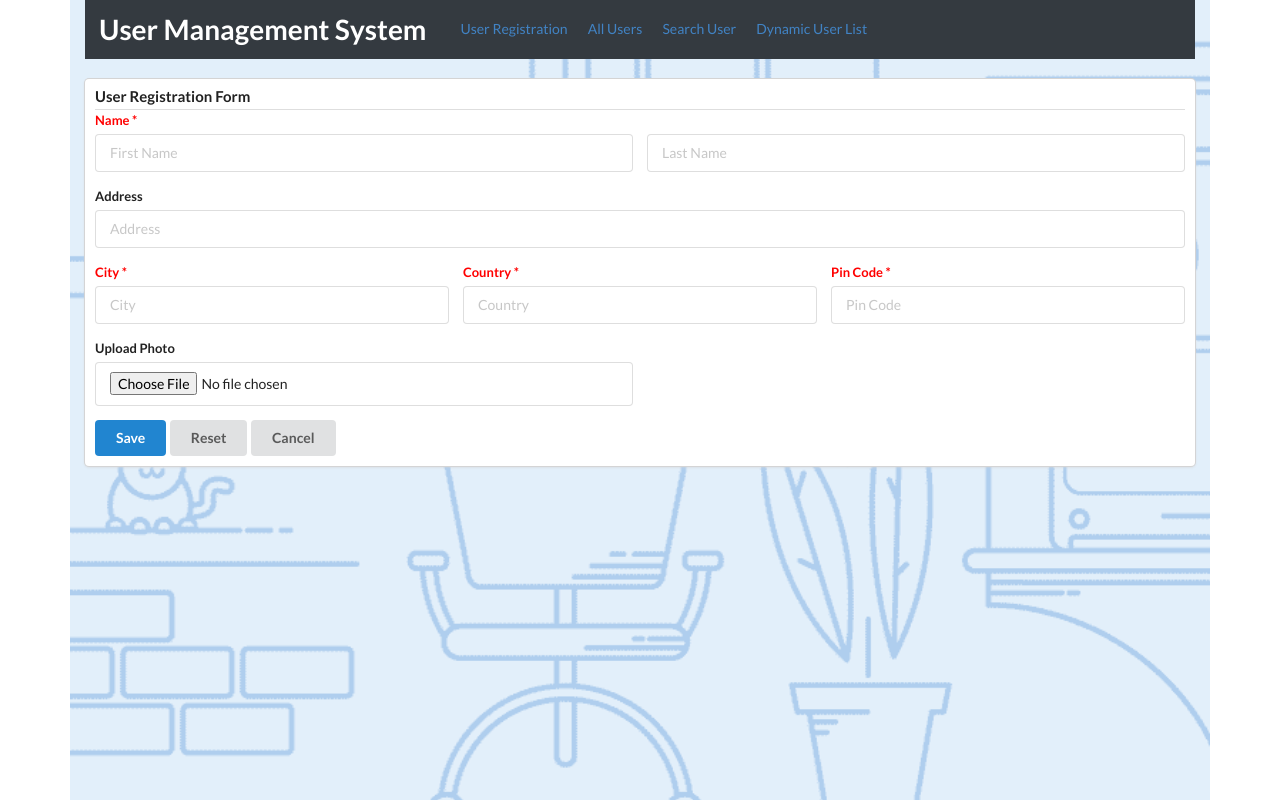
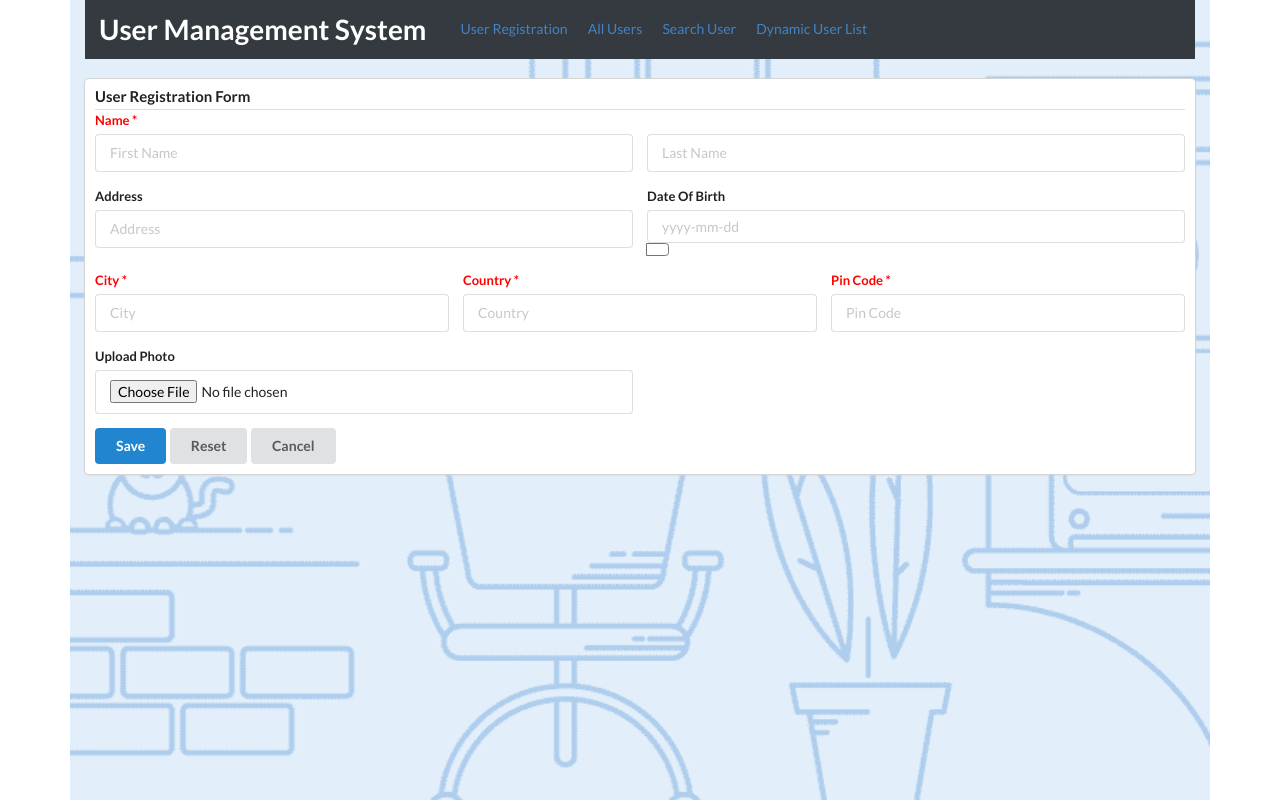
Before and after one commit to javaa-programmer/first-angular-app, an Angular app: page /registration in a window 1280 px wide. Built offline with nearby package versions, Linux system fonts and the light colour scheme.

Commit message:
Date introduced in Entry and Detail screen

```diff
--- a/src/app/userdetails.ts
+++ b/src/app/userdetails.ts
@@ -3,6 +3,7 @@ export class UserDetails {
     firstname: string;
     lastname: string;
     address: string;
+    dateofbirth: Date;
     city: string;
     country: string;
     createdBy: string;
@@ -11,12 +12,13 @@ export class UserDetails {
     profilepic: string
 
     constructor(id: number, firstname: string, lastname: string, address: string,
-                city: string, country: string, createdBy: string, creationDate: Date,
-                pincode: number, profilepic: string) {
+                dateofbirth: Date, city: string, country: string, createdBy: string,
+                creationDate: Date, pincode: number, profilepic: string) {
         this.id = id;
         this.firstname = firstname;
         this.lastname = lastname;
         this.address = address;
+        this.dateofbirth = dateofbirth;
         this.city = city;
         this.country = country;
         this.createdBy = createdBy;
--- a/src/app/userdetails/userdetails.component.html
+++ b/src/app/userdetails/userdetails.component.html
@@ -57,14 +57,23 @@
             <p>{{selectedUser.id}}</p>
           </div>
       </div>
-      <div class="row border lblformat ">
+      <div class="row lblformat">
         <div class="two columns lblformat fontbold">
           <p>Address: </p>
         </div>
-        <div class="ten columns lblformat">
-          <p>{{selectedUser.address}}</p>
+        <div class="four columns lblformat">
+          <p>{{selectedUser?.address}} </p>
         </div>
-      </div>
+        <div class="two columns lblformat fontbold">
+          <p>Date Of Birth: </p>
+        </div>
+        <div class="four columns lblformat">
+          <p>{{selectedUser?.dateofbirth | date: 'yyyy-MM-dd'}}</p>
+        </div>
+    </div>
+
+
+
       <div class="row border lblformat ">
         <div class="two columns lblformat fontbold">
           <p>City: </p>
--- a/src/app/userlist/userlist.component.html
+++ b/src/app/userlist/userlist.component.html
@@ -39,14 +39,22 @@
             <p>{{selectedUser?.id}}</p>
           </div>
       </div>
+
       <div class="row lblformat">
         <div class="two columns lblformat fontbold">
           <p>Address: </p>
         </div>
-        <div class="ten columns lblformat">
-          <p>{{selectedUser?.address}}</p>
+        <div class="four columns lblformat">
+          <p>{{selectedUser?.address}} </p>
         </div>
-      </div>
+        <div class="two columns lblformat fontbold">
+          <p>Date Of Birth: </p>
+        </div>
+        <div class="four columns lblformat">
+          <p>{{selectedUser?.dateofbirth | date: 'yyyy-MM-dd'}}</p>
+        </div>
+    </div>
+
       <div class="row lblformat ">
         <div class="two columns lblformat fontbold">
           <p>City: </p>
--- a/src/app/userregistration/userregistration.component.html
+++ b/src/app/userregistration/userregistration.component.html
@@ -14,15 +14,27 @@
             </div>
             </div>
           </div>
-          <div class="field">
-            <label>Address</label>
+          <div class="two fields">
             <div class="field">
-              <div class="field">
+                <label>Address</label>
                 <input type="text" name="address" placeholder="Address" formControlName = "address">
+            </div>
+            <div class="field">
+              <label>Date Of Birth</label>
+              <div class="input-group">
+                <input class="form-control" name="dateofbirth" placeholder="yyyy-mm-dd" formControlName="dateofbirth" ngbDatepicker #d="ngbDatepicker">
+                <div class="input-group-append">
+                  <button class="btn btn-outline-secondary calendar" (click)="d.toggle()" type="button"></button>
+                </div>
               </div>
             </div>
-          </div>
-          <div class="three fields">
+
+
+
+
+
+      </div>
+      <div class="three fields">
                 <div class="field">
                     <label style="color: red">City *</label>
                     <input type="text" name="city" placeholder="City" formControlName = "city">
@@ -60,6 +72,7 @@
           Cancel
         </button>
     </form>
+
 </div>
 
 <ng-template #confirmEntry>
--- a/src/app/userregistration/userregistration.component.ts
+++ b/src/app/userregistration/userregistration.component.ts
@@ -4,20 +4,20 @@ import { UserDetails } from './../userdetails';
 import { Component, OnInit, Input } from '@angular/core';
 import { Router} from '@angular/router';
 import { FormGroup, FormBuilder, Validators , ReactiveFormsModule} from '@angular/forms';
-import { requiredFileType } from 'src/validator/requiredFileType';
+import { DatePipe } from '@angular/common';
 
 
 @Component({
   selector: 'app-userregistration',
   templateUrl: './userregistration.component.html',
   styleUrls: ['./userregistration.component.css'],
-  providers: []
+  providers: [DatePipe]
 })
 export class UserregistrationComponent implements OnInit {
 
   @Input() progress;
   constructor(public router: Router, private regForm: FormBuilder,
-                private umService: UsermanagementService) {
+                private umService: UsermanagementService, private datePipe: DatePipe) {
     this.confirmFlag = false;
   }
 
@@ -31,6 +31,7 @@ export class UserregistrationComponent implements OnInit {
   previewUrl:any = null;
   fileUploadProgress: string = null;
   uploadedFilePath: string = null;
+  formattedDate: any;
 
   ngOnInit(): void {
     this.confirmFlag = false;
@@ -38,6 +39,7 @@ export class UserregistrationComponent implements OnInit {
       firstname: ['', Validators.required],
       lastname: ['', Validators.required],
       address: [],
+      dateofbirth: [],
       city: ['', Validators.required],
       country: ['', Validators.required],
       pincode: ['', Validators.required],
@@ -58,7 +60,9 @@ export class UserregistrationComponent implements OnInit {
     formData.append("country", this.registrationForm.get('country').value);
     formData.append("pincode", this.registrationForm.get('pincode').value);
     formData.append("file", this.registrationForm.get('image').value);
-
+    this.formattedDate = this.datePipe.transform(this.registrationForm.get('dateofbirth').value, 'yyyyMMdd');
+    formData.append("dateofbirth", this.formattedDate);
+    console.log("Date of Birth: "+this.formattedDate);
     this.umService.submitUserDetails(formData).then(
       (details: UserDetails) => console.log(details));
     this.router.navigate(['registration']);
@@ -68,6 +72,7 @@ export class UserregistrationComponent implements OnInit {
   resetForm() {
     this.registrationForm.reset();
     this.confirmFlag = false;
+    this.fileData = null;
     this.router.navigate(['registration']);
   }
 
```
Also changed, not shown: src/app/app.module.ts (+10 -1 lines).
